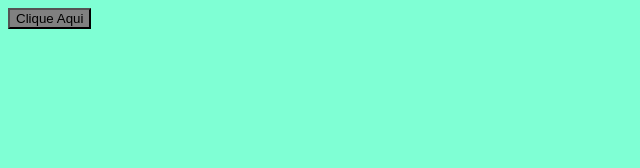
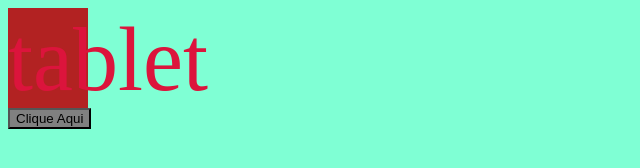
Before and after one commit to stefanutto123/g243g1t, a plain HTML site: page index.html in a window 1280 px wide. Shown: the whole page, without its empty margins (0-640 px from the left). Drawn offline with Linux system fonts and the light colour scheme.

Commit message:
blablabla

```diff
--- a/estilo/base.css
+++ b/estilo/base.css
@@ -4,3 +4,45 @@ button {
 body{
     background-color: aquamarine;
 }
+.tablet{
+    display: none;
+}
+.desktop{
+    display: none;
+}
+.barra{
+    width: 100%;
+    height: 50%;
+    background-color: blueviolet;
+    text-align: center;
+}
+.mobile{
+    font-size: 48px;
+    color: hotpink;
+}
+@media (min-width: 720px) {
+    .barra{
+        width: 80px;
+        background-color: orange;
+    }
+    .mobile{
+        display: none;
+    }
+    .tablet{
+        display: inline;
+        font-size: 60px;
+        color: azure;
+    }
+}
+@media (min-width: 1228px) {
+    .barra{
+        height: 100px;
+        background-color: firebrick;
+    }
+    .tablet{
+        display: inline;
+        font-size: 90px;
+        color: crimson;
+    }
+
+}
--- a/index.html
+++ b/index.html
@@ -8,6 +8,11 @@
     <link rel="stylesheet" href="./estilo/base.css">
 </head>
 <body>
+    <header class="barra">
+<span class="mobile">mobile</span>
+<span class="tablet">tablet</span>
+<span class="desktop">desktop</span>
+    </header>
     <button onclick="aperta()"">Clique Aqui</button>
 </body>
 </html>
```
